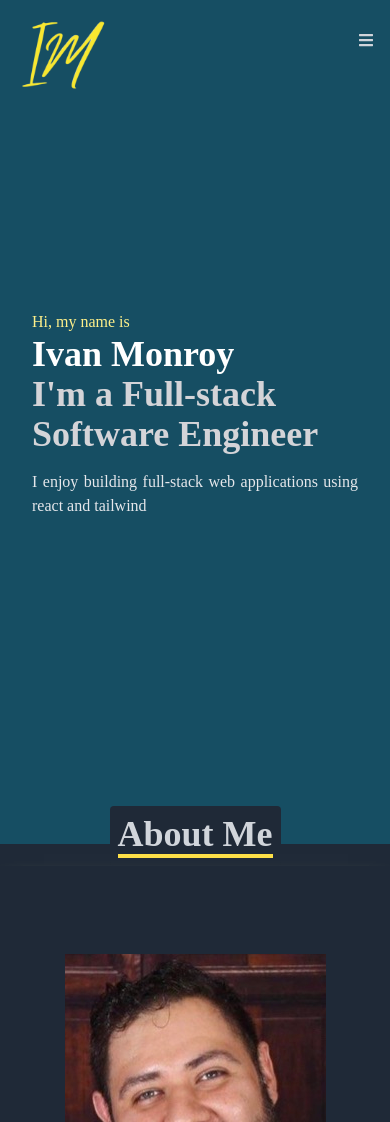
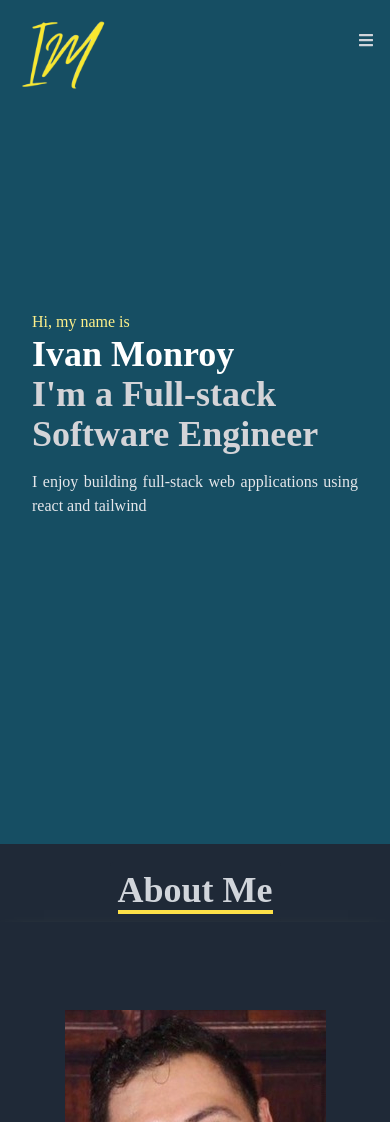
Before and after one commit to imonr001/portfolio, a React (Create React App) app: page / in a window 390 px wide. Shown: the top 1122 px of the page. Built offline with nearby package versions, Linux system fonts and the light colour scheme.

Commit message:
fixed mobile view about

```diff
--- a/src/components/About.jsx
+++ b/src/components/About.jsx
@@ -5,8 +5,8 @@ function About() {
   return (
     <div name="about" className="w-full h-screen bg-gray-800 text-gray-300  ">
       <div className=" flex flex-col  justify-center items-center w-full h-full">
-        <div className=" flex justify-center p-2 bg-gray-800 rounded ">
-          <p className="text-4xl font-bold inline  border-b-4 border-yellow-300 ">
+        <div className=" flex justify-center mt-28 p-2 bg-gray-800 rounded ">
+          <p className="text-4xl font-bold inline border-b-4 border-yellow-300 ">
             About Me
           </p>
         </div>
--- a/src/components/Cards/Card.jsx
+++ b/src/components/Cards/Card.jsx
@@ -28,7 +28,7 @@ function Card(props) {
           </button>
         </div>
         <div className="sm:mt-10 flex mx-auto  justify-evenly  h-full  max-h-28  text-center bg-gray-900 " >
-          <p className="  invisible sm:visible   flex-1 border-4 border-yellow-300 p-5   text-base text-center rounded-lg font-bold">{props.msg}</p>
+          <p className="  invisible sm:visible   flex-1 sm:border-4 sm:border-yellow-300 sm:p-5   text-base text-center rounded-lg font-bold">{props.msg}</p>
         </div>
       </div>
 
--- a/src/components/Projects.jsx
+++ b/src/components/Projects.jsx
@@ -12,7 +12,7 @@ function Projects() {
           <p className="text-4xl font-bold inline border-b-4 text-gray-300 border-yellow-300 ">
             Projects
           </p>
-          <div className="   justify-normal  justify-items-start w-full grid grid-cols-1 sm:grid-cols-3 sm:gap-96 gap-32   ">
+          <div className="justify-normal  justify-items-start w-full grid grid-cols-1 sm:grid-cols-3 sm:gap-96 gap-32   ">
             <Card
               live={"https://imonr001.github.io/notes/"}
               github={"https://github.com/imonr001/notes"}
```
